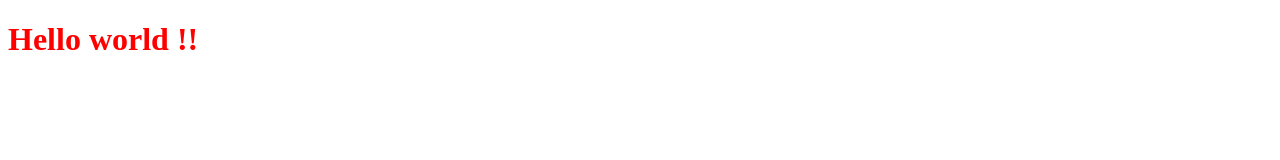
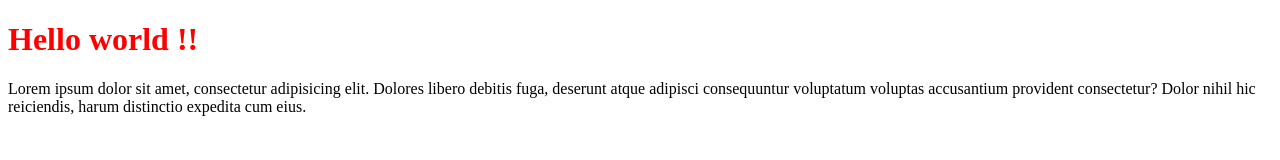
Before and after one commit to SoufianeElfaDev/OpenclassroomsProject, a plain HTML site: page index.html in a window 1280 px wide. Drawn offline with Linux system fonts and the light colour scheme.

Commit message:
Modifier index.html

```diff
--- a/index.html
+++ b/index.html
@@ -8,5 +8,6 @@
 </head>
 <body>
     <h1>Hello world !!</h1>
+    <P>Lorem ipsum dolor sit amet, consectetur adipisicing elit. Dolores libero debitis fuga, deserunt atque adipisci consequuntur voluptatum voluptas accusantium provident consectetur? Dolor nihil hic reiciendis, harum distinctio expedita cum eius.</P>
 </body>
 </html>
```
